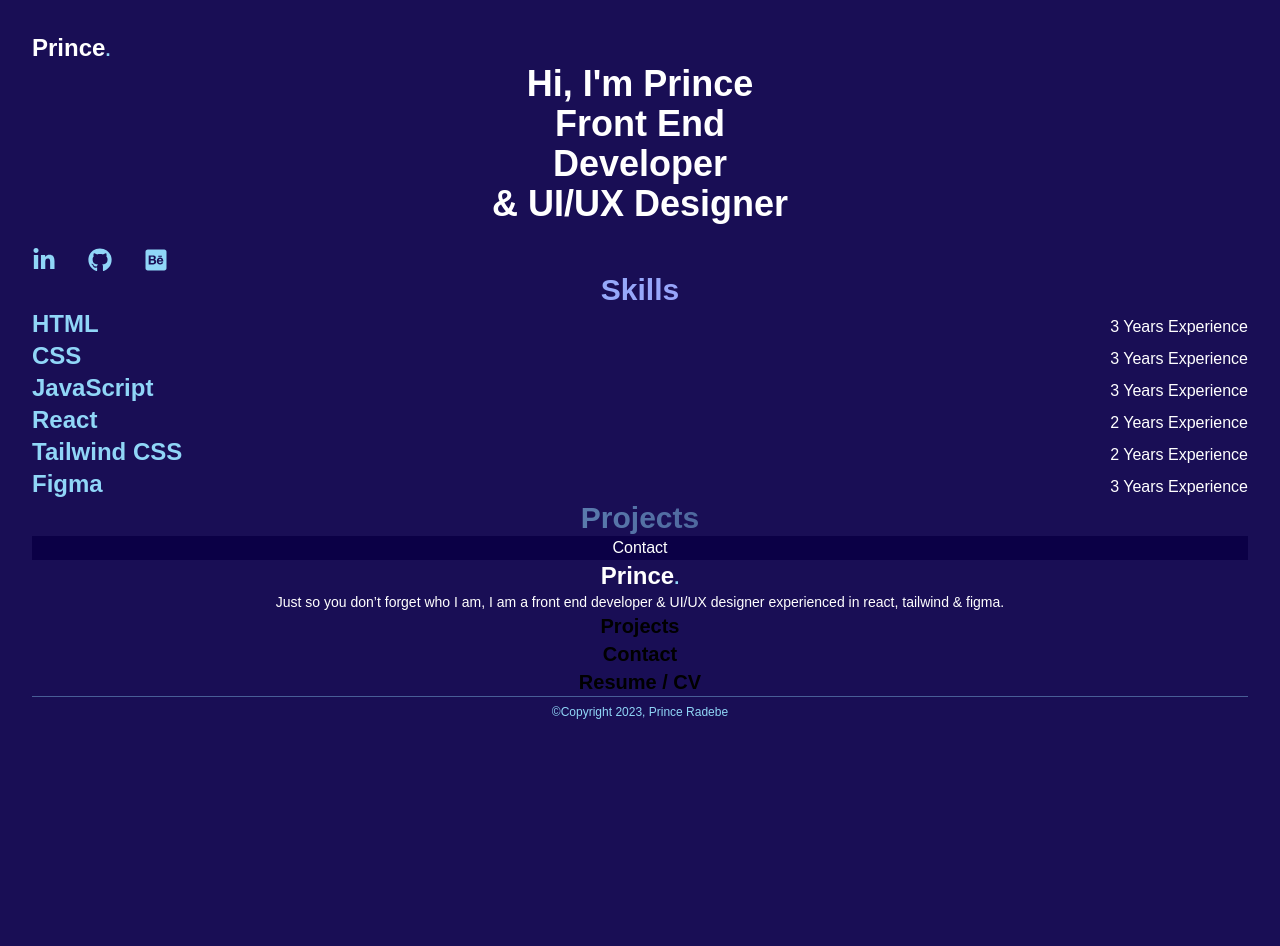
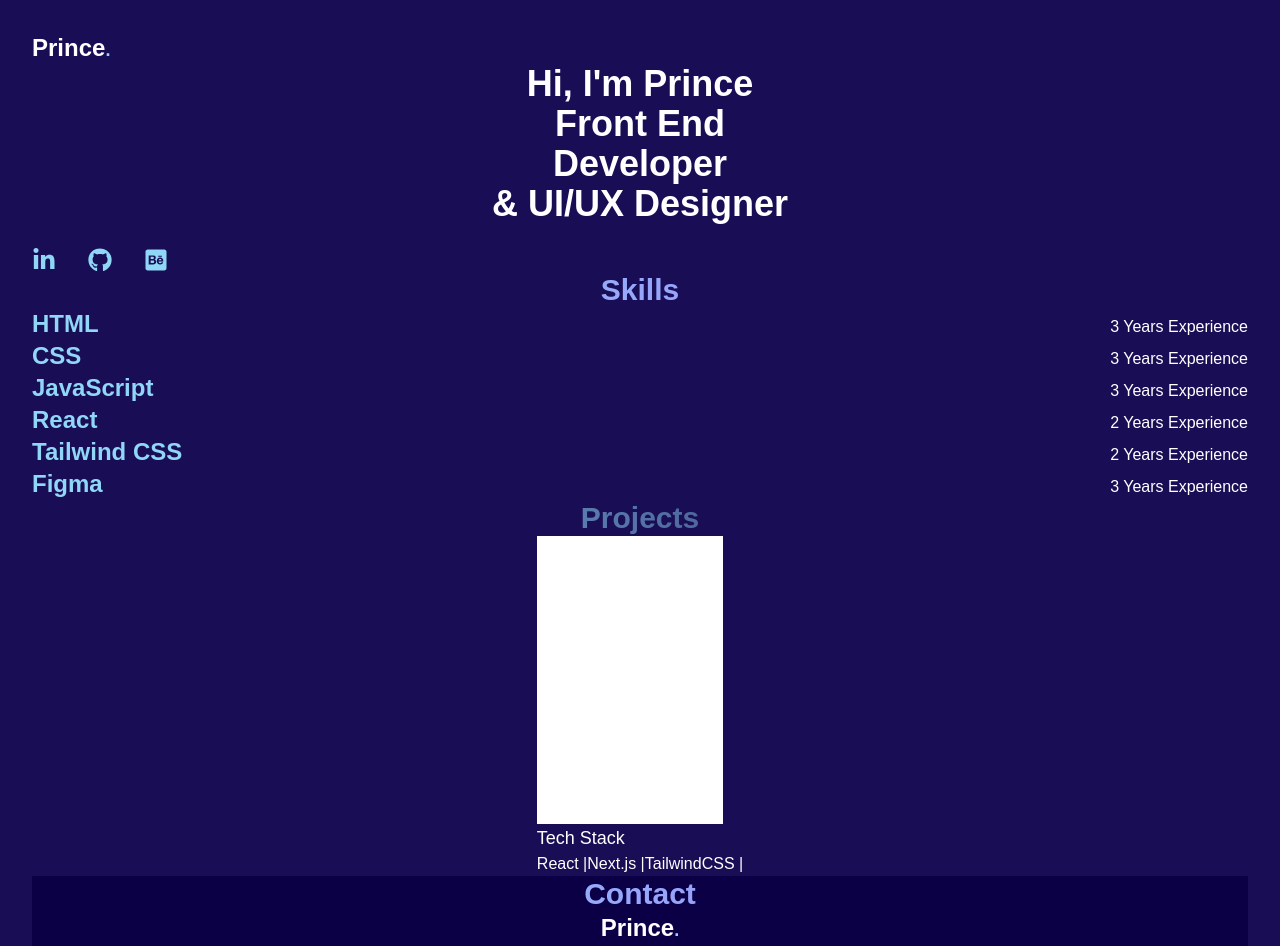
Before and after one commit to princeradebe/portfolio, a React (Vite) app: page / in a window 1280 px wide. Shown: the top 946 px of the page. Before the commit the page ends 800 px from the top, so only its background shows below. Built offline with nearby package versions, Linux system fonts and the light colour scheme; a web font is replaced by a local one.

Commit message:
Projects card

```diff
--- a/src/components/Contact.jsx
+++ b/src/components/Contact.jsx
@@ -2,7 +2,10 @@ import React from 'react'
 
 const Contact = () => {
     return (
-        <div className='bg-brand-blue-dark text-white'>Contact</div>
+        <div className='bg-brand-blue-dark'>
+            <h2 className='text-3xl font-semibold text-transparent bg-clip-text bg-gradient-to-r from-brand-light-blue to-brand-magenta'>Contact</h2>
+        </div>
+
     )
 }
 
--- a/src/components/Footer.jsx
+++ b/src/components/Footer.jsx
@@ -3,7 +3,7 @@ import Logo from './logo/Logo'
 
 const Footer = () => {
     return (
-        <div className='bg-blue-dark'>
+        <div className='bg-brand-blue-dark'>
             <Logo />
             <p className='text-white text-sm'>
                 Just so you don’t forget who I am,
@@ -11,7 +11,7 @@ const Footer = () => {
                 I am a front end developer & UI/UX designer
                 experienced in react, tailwind & figma.
             </p>
-            <ul className='text-light-blue font-semibold text-xl'>
+            <ul className='text-brand-light-blue font-semibold text-xl'>
                 <li>Projects</li>
                 <li>Contact</li>
                 <li>Resume / CV</li>
--- a/src/components/Projects.jsx
+++ b/src/components/Projects.jsx
@@ -1,9 +1,11 @@
 import React from 'react'
+import ProjectCard from './cards/ProjectCard'
 
 const Projects = () => {
     return (
         <div>
             <h2 className='text-3xl text-transparent font-semibold bg-clip-text bg-gradient-to-r from-brand-light-blue to-brand-purple'>Projects</h2>
+            <ProjectCard />
         </div>
     )
 }
--- a/src/components/Skills.jsx
+++ b/src/components/Skills.jsx
@@ -38,7 +38,7 @@ const Skills = () => {
     ]
     return (
         <>
-            <h2 className='text-3xl text-transparent font-semibold bg-clip-text bg-gradient-to-r from-brand-light-blue to-brand-magenta'>Skills</h2>
+            <h2 className='text-3xl font-semibold text-transparent bg-clip-text bg-gradient-to-r from-brand-light-blue to-brand-magenta'>Skills</h2>
 
             {
                 skills.map(({ id, skill, years }) => (
--- a/src/components/cards/ProjectCard.jsx
+++ b/src/components/cards/ProjectCard.jsx
@@ -1,8 +1,42 @@
 import React from 'react'
 
 const ProjectCard = () => {
+    const TechStack = [
+        {
+            project: 'Portfolio',
+            name: [
+                'React',
+                'Next.js',
+                'TailwindCSS',
+            ]
+        },
+    ]
+
     return (
-        <div>ProjectCard</div>
+        <div className='flex flex-col items-center'>
+
+            <div>
+                {
+                    TechStack.map((item, index) => (
+                        <>
+                            <div className='w-[90%] h-72 bg-white'>
+
+                            </div>
+                            <div className='flex flex-col items-start'>
+                                <h3 className='text-lg text-white'>Tech Stack</h3>
+                                <div key={index} className='flex'>
+                                    {
+                                        item.name.map((name, index) => (
+                                            <p key={index} className='text-white'>{name} | </p>
+                                        ))
+                                    }
+                                </div>
+                            </div>
+                        </>
+                    ))
+                }
+            </div>
+        </div>
     )
 }
 
```
